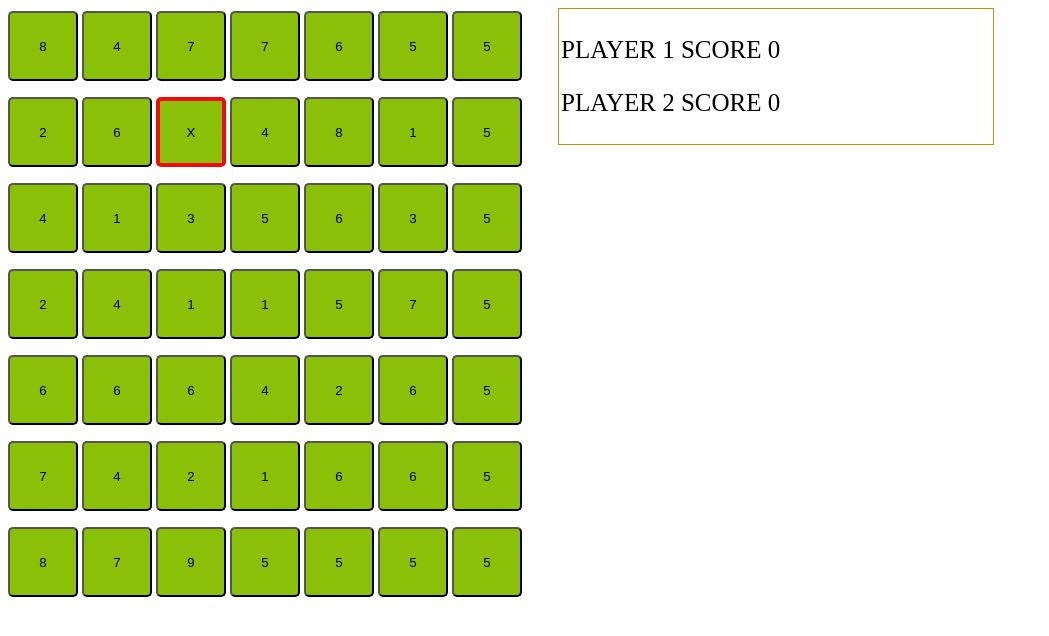
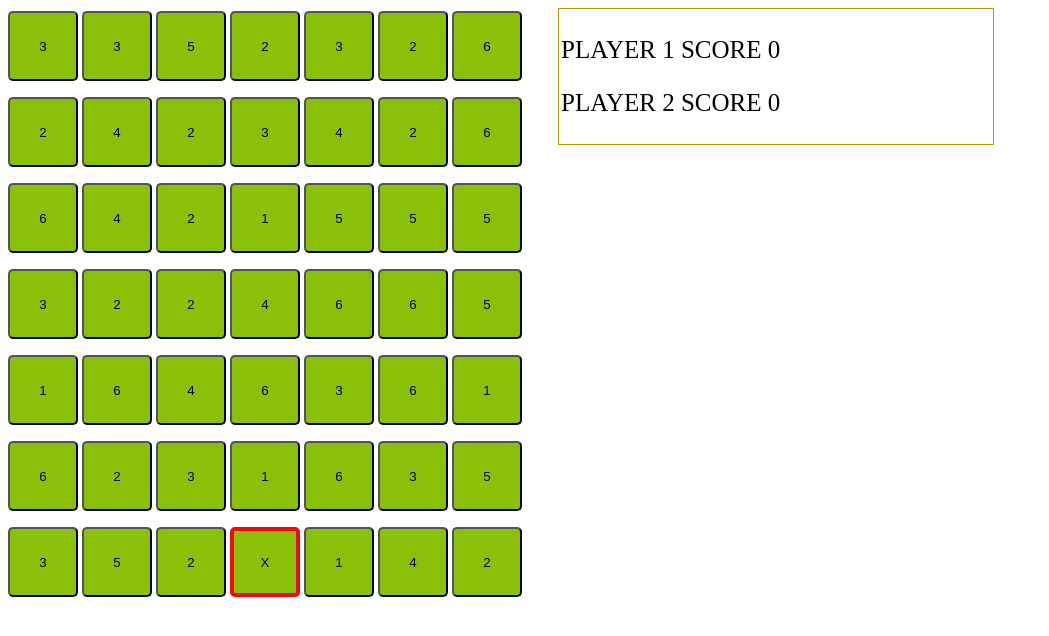
Before and after one commit to JKRuigu/game_search, a plain HTML site: page index.html in a window 1280 px wide. Shown: the whole page, without its empty margins (0-1049 px from the left). Drawn offline with Linux system fonts and the light colour scheme.

Commit message:
added initialize func

```diff
--- /dev/null
+++ b/format.js
@@ -0,0 +1,14 @@
+addClass = (id,player) =>{
+	var element = document.getElementById(id);
+  	element.classList.add(player);
+}
+
+addClass2 = id =>{
+	var element = document.getElementById(id);
+  	element.classList.add("current");
+}
+
+addClass3 = id =>{
+	var element = document.getElementById(id);
+  	element.classList.add("current2");
+}
--- a/index.html
+++ b/index.html
@@ -77,7 +77,7 @@
 		<p>
 			<button id="21">8</button>
 			<button id="22">7</button>
-			<button class="current" id="23">1</button>
+			<button id="23">1</button>
 			<button id="24">5</button>
 			<button id="25">5</button>
 			<button id="26">5</button>
@@ -147,6 +147,7 @@
 	</div>
 </section>
 </body>
+	<script type="text/javascript" src="./format.js"></script>
 	<script type="text/javascript" src="./getData.js"></script>
 	<script type="text/javascript" src="./main.js"></script>
 	<script type="text/javascript" src="./ai.js"></script>
--- a/main.js
+++ b/main.js
@@ -2,23 +2,24 @@ var isPlayer = true;
 
 var player1 = 0;
 var player2 = 0;
-var current = 23;
+var current =0;
 var truthTable = [];
 var values = [];
 var ids = [];
-var row = 6;
-var column = 6;
+var row = 7;
+var column = 7;
 var left = column*row-1;
 var lastPos;
 var coin = document.getElementById('coin');
 var mariodie = document.getElementById('mariodie');
 
+initialize = (current,row,column,values=[],ids=[],truthTable=[])=>{
 	// INTIALIZE GAME
 	for (var i = 1; i <= row; i++) {
 		for (var j = 1; j <= column; j++) {
-		let ran = Math.floor(Math.random()*9);
+			let ran = Math.floor(Math.random()*row);
 			while(ran == 0){
-			ran = Math.floor(Math.random()*9);
+				ran = Math.floor(Math.random()*row);
 			}
 			ids.push(String(i)+String(j));
 			values.push(ran);
@@ -26,13 +27,30 @@ for (var i = 1; i <= row; i++) {
 		}
 	}
 
-
 	// CREATES THE TRUTHTABLE;
 	for (var i = 0; i < column; i++) {
 		for (var j = 0; j < row; j++) {
 			truthTable.push(true);
 		}
 	}
+
+}
+
+initialize(current,row,column,values,ids,truthTable);
+
+// SET CURRENT POSITION;
+current = Math.floor(Math.random()*(column*row));
+current = current==0?23:current;
+//DEACTIVATE THE CURRENT NUMBER;
+truthTable[current] = false;
+// CONVERT TO ID;
+current = ids[current];
+
+// MARKS OUT THE DEFAULT NUMBER IN THE GRID;
+document.getElementById(current).innerHTML = "X";
+
+// MARK POSITION;
+addClass2(current);
 
 // GETS THE INDEX NUMBER OF THE ID; MAX = column*row-1;
 getNumber = (id)=>{
@@ -42,11 +60,6 @@ getNumber = (id)=>{
 	return (Number(String(id)[1]))-1;
 }
 
-//DEACTIVATE THE CURRENT NUMBER;
-truthTable[getNumber(current)] = false;
-
-// MARKS OUT THE DEFAULT NUMBER IN THE GRID;
-document.getElementById(current).innerHTML = "X";
 // console.log(window)
 
 // ROW AND COLUMN VALIDATION;
@@ -76,7 +89,7 @@ validateRow = id =>{
 	var data = getRow(id);
 
 	for (var i = data[0]; i <data.length; i++) {
-		if (truthTable[j]) {
+		if (truthTable[i]) {
 			isTrue = true;
 			break;
 		}
@@ -102,21 +115,6 @@ validateColumn = (id)=>{
 	return isTrue;//RETURNS TRUE IS ROW IS NOT FULL;
 }
 
-addClass = (id,player) =>{
-	var element = document.getElementById(id);
-  	element.classList.add(player);
-}
-
-addClass2 = id =>{
-	var element = document.getElementById(id);
-  	element.classList.add("current");
-}
-
-addClass3 = id =>{
-	var element = document.getElementById(id);
-  	element.classList.add("current2");
-}
-
 // GAME CONTROLLER;
 play = id =>{
 	let value = document.getElementById(id).innerHTML;
@@ -137,10 +135,6 @@ play = id =>{
 	current = Number(id);
 	addClass(current,player);
 	addClass2(id);
-	// if (isPlayer) {
-
-	// }
-
 
 	if (isPlayer) {
 		document.getElementById("player1").innerHTML = player1;
@@ -159,6 +153,7 @@ play = id =>{
 		}else{
 			alert(`GAME ENDED AS DRAW`);
 		}
+		initialize(current,row,column,values,ids,truthTable);
 	}
 	isPlayer=!isPlayer;
 	if (getLeft() !=0 && !isPlayer) {
```
Lines whose indentation alone changed are shown as unchanged.
